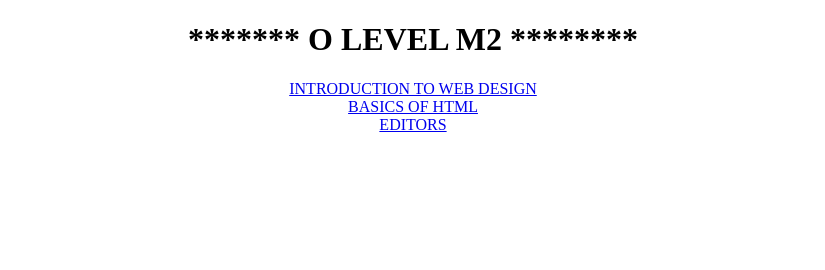
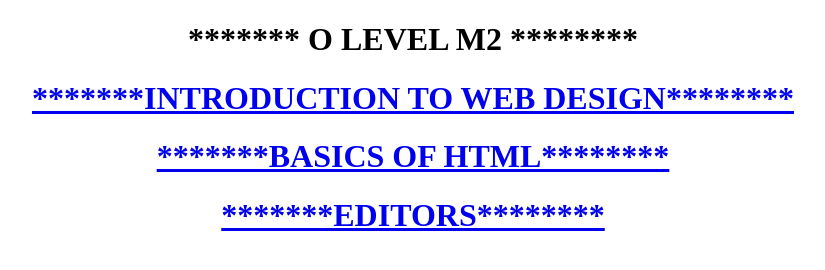
Before and after one commit to hemmishra536/mishraquiz, a plain HTML site: page index.html in a window 1280 px wide. Shown: the whole page, without its empty margins (227-1052 px from the left). Drawn offline with Linux system fonts and the light colour scheme.

Commit message:
Update index.html

```diff
--- a/index.html
+++ b/index.html
@@ -14,9 +14,9 @@ h1 {text-align: center;}
 
 
 
-     <center><a href="/INTRODUCTION TO WEB DESIGN/">INTRODUCTION TO WEB DESIGN</a></center>
-      <center><a href="/BASICS OF HTML/">BASICS OF HTML</a></center>
-      <center><a href="/EDITORS/">EDITORS</a></center>
+     <center><a href="/INTRODUCTION TO WEB DESIGN/"><h1>*******INTRODUCTION TO WEB DESIGN********</h1></a></center>
+      <center><a href="/BASICS OF HTML/"><h1>*******BASICS OF HTML********</h1></a></center>
+      <center><a href="/EDITORS/"><h1>*******EDITORS********</h1></a></center>
 
 
 
```
